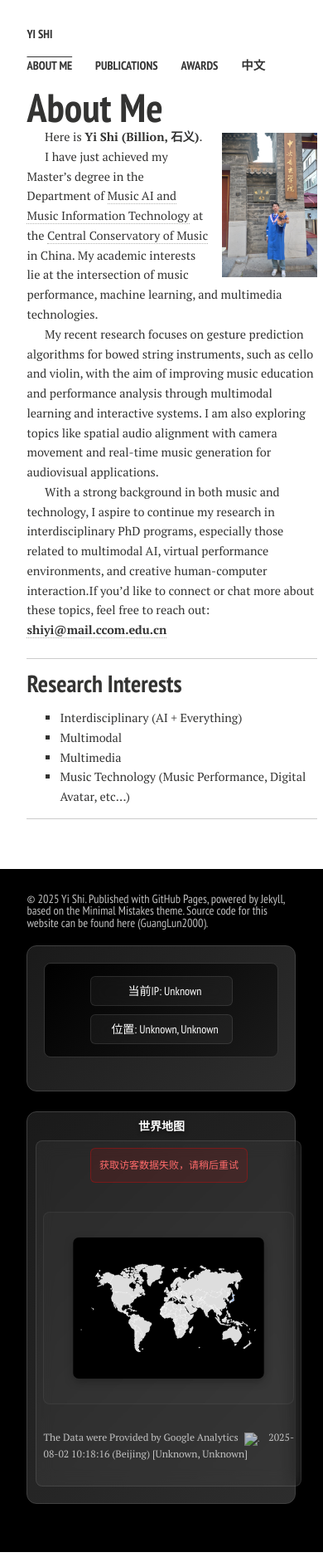
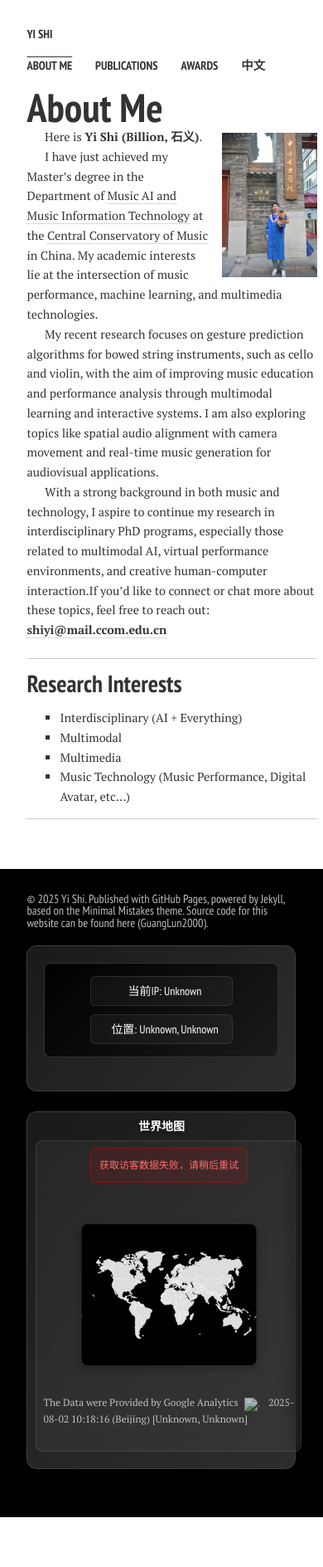
Before and after one commit to shiyi099/homepage, a Jekyll site: the page built from index.md, in a window 390 px wide. Shown: the whole page at 83% size. Built offline with Jekyll 4.4.1, drawn with Linux system fonts in a browser that asks for light colours; nearby versions of some CDN libraries; comment, search, counter and statistics services are not loaded; a style sheet for code colours, icons or effects is not loaded; our own code applies the rules of GitHub Pages for plain Markdown files; after the commit the page ends 1846 px from its top, so only the background shows below that.

Commit message:
Update world-map.css

```diff
--- a/assets/css/world-map.css
+++ b/assets/css/world-map.css
@@ -40,26 +40,7 @@
     align-items: stretch;
 }
 
-/* SVG容器 */
-.svg-container {
-    width: 100%;
-    margin-bottom: 20px;
-    background: rgba(255, 255, 255, 0.02);
-    border-radius: 8px;
-    border: 1px solid rgba(255, 255, 255, 0.05);
-    padding: 15px;
-    box-sizing: border-box;
-}
 
-/* Table容器 */
-.table-container {
-    width: 100%;
-    background: rgba(255, 255, 255, 0.02);
-    border-radius: 8px;
-    border: 1px solid rgba(255, 255, 255, 0.05);
-    padding: 15px;
-    box-sizing: border-box;
-}
 
 /* SVG地图样式 - 响应式设计 */
 .datamap {
@@ -217,15 +198,6 @@
         flex-direction: column;
     }
 
-    .svg-container {
-        width: 100%;
-        margin-bottom: 20px;
-    }
-
-    .table-container {
-        width: 100%;
-    }
-
     .datamap {
         max-width: 100%;
         min-height: 400px;
@@ -240,15 +212,6 @@
 @media (max-width: 1199px) and (min-width: 768px) {
     .world-map-container {
         flex-direction: column;
-    }
-
-    .svg-container {
-        width: 100%;
-        margin-bottom: 20px;
-    }
-
-    .table-container {
-        width: 100%;
     }
 
     .datamap {
@@ -272,15 +235,6 @@
         margin: 10px 0;
         flex-direction: column;
         align-items: center;
-    }
-
-    .svg-container {
-        width: 100%;
-        margin-bottom: 15px;
-    }
-
-    .table-container {
-        width: 100%;
     }
 
     .datamap {
@@ -348,15 +302,6 @@
         padding: 8px;
         flex-direction: column;
         align-items: center;
-    }
-
-    .svg-container {
-        width: 100%;
-        margin-bottom: 10px;
-    }
-
-    .table-container {
-        width: 100%;
     }
 
     .datamap {
```
